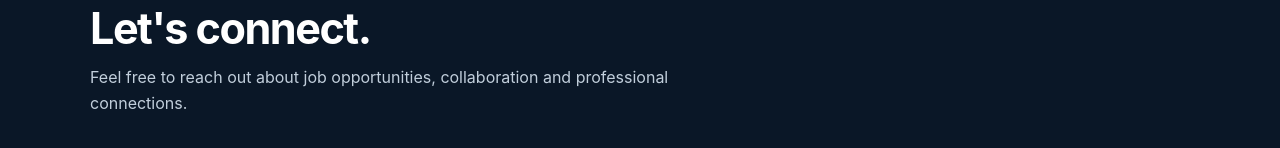
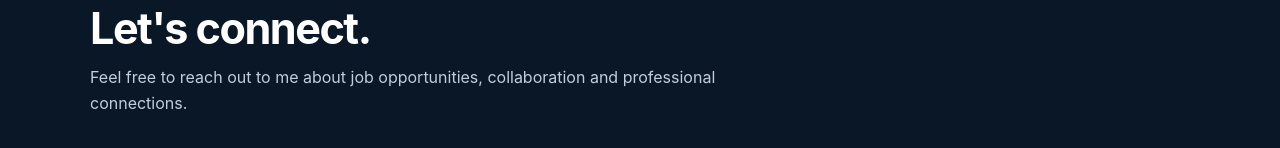
Before and after one commit to ozylily/lilian-ozioma-portfolio, a plain HTML site: page index-5.html in a window 1280 px wide. Shown: the part 2927-3075 px from the top of the page. Drawn offline with Linux system fonts and the light colour scheme.

Commit message:
Update index-5.html

```diff
--- a/index-5.html
+++ b/index-5.html
@@ -254,7 +254,7 @@
         <div class="section-heading">
           <div class="section-kicker">Get in touch</div>
           <h2 class="section-title">Let's connect.</h2>
-          <p>Feel free to reach out about job opportunities, collaboration and professional connections.</p>
+          <p>Feel free to reach out to me about job opportunities, collaboration and professional connections.</p>
         </div>
         <div class="contact-grid">
           <a class="contact-link" href="mailto:lilianozioma65@gmail.com"><span>Email</span><strong>lilianozioma65@gmail.com</strong></a>
```
